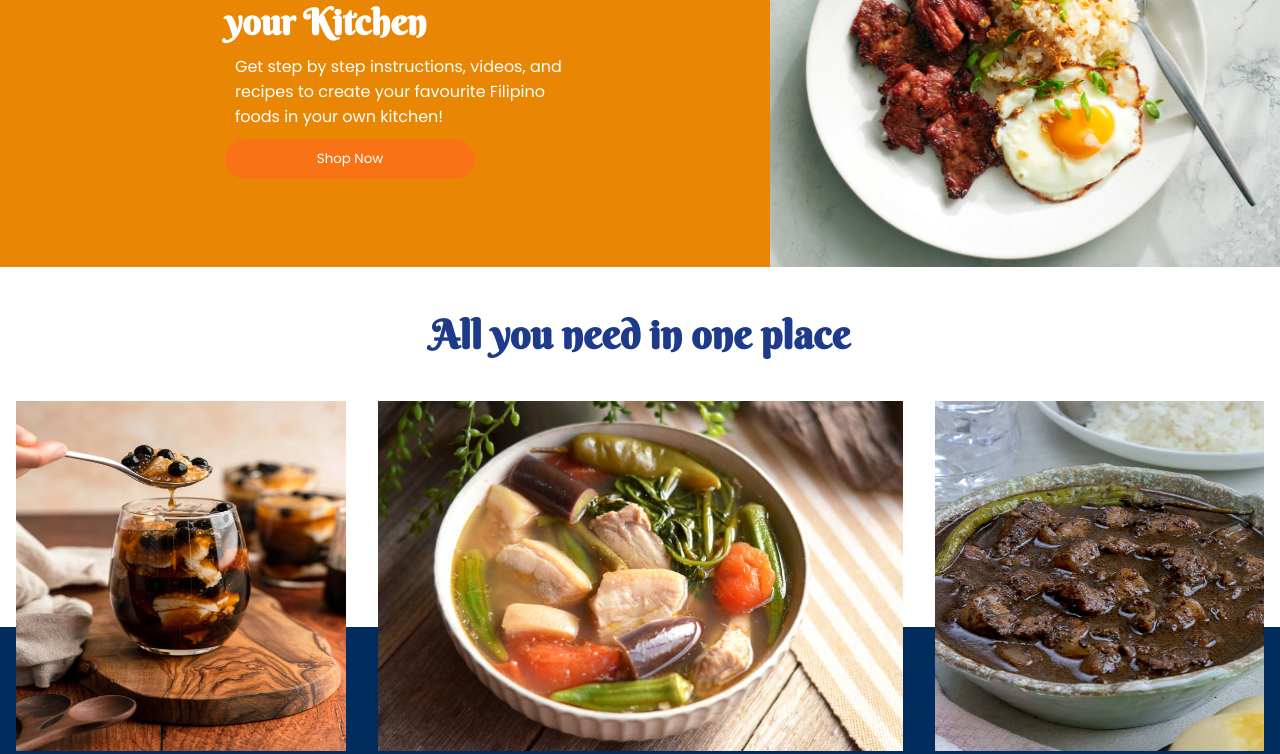
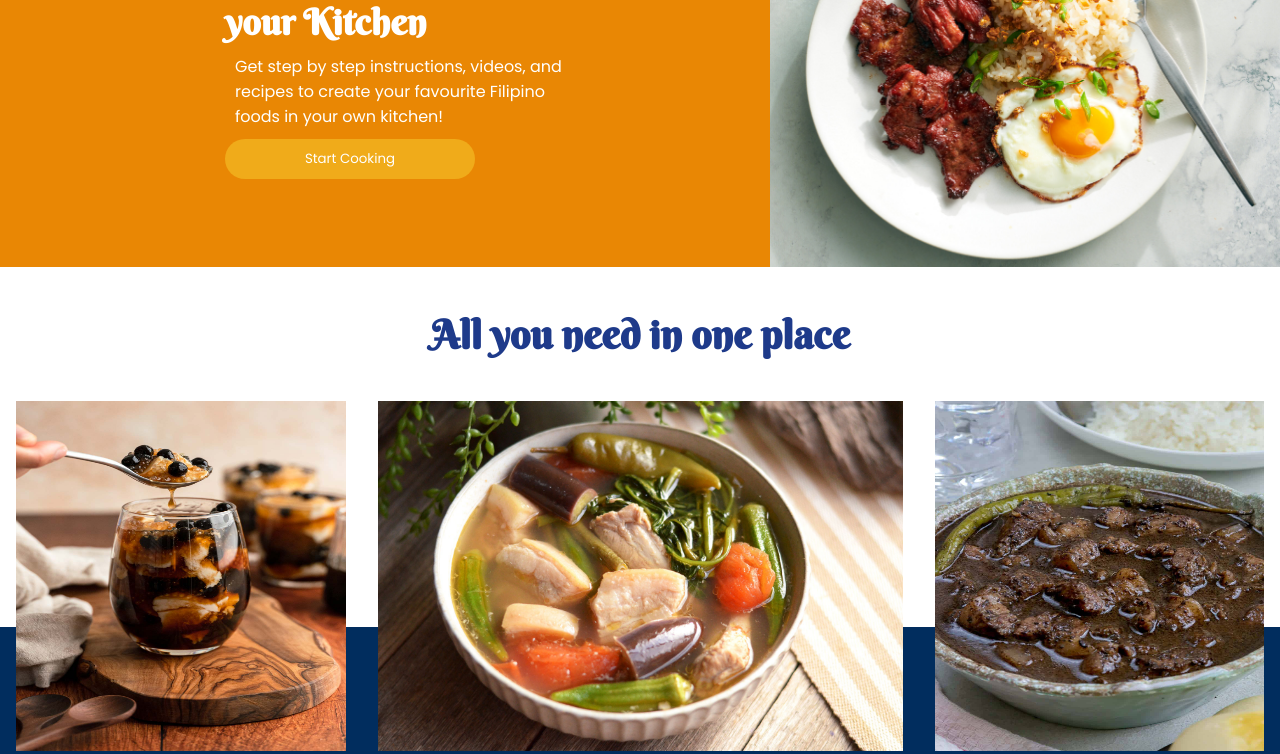
Before and after one commit to Ktan61/lutong_bahay, a React (Vite) app: page / in a window 1280 px wide. Shown: the part 280-1034 px from the top of the page. Built offline with nearby package versions, Linux system fonts and the light colour scheme; a web font is replaced by a local one.

Commit message:
WOOOOOOOOOOOOO

```diff
--- a/src/components/FeaturedRecipes/FeaturedRecipes.module.css
+++ b/src/components/FeaturedRecipes/FeaturedRecipes.module.css
@@ -49,6 +49,14 @@
   padding: auto;
 }
 
+.recipeDescription {
+  font-size: 12pt;
+  color: white;
+  text-align: center;
+  margin: auto;
+  padding: 20px;
+}
+
 .featuredButton {
   background-color: #A11015;
   border-radius: 20px;
@@ -56,14 +64,17 @@
   font-family: 'Poppins', sans-serif;
   width: 200px;
   margin: auto;
+  color: white;
+  border-style: none;
+  transition: background-color 1s ease-in-out;
 }
 
-.recipeDescription {
-  font-size: 12pt;
-  color: white;
-  text-align: center;
-  margin: auto;
+.featuredButton:hover{
+  background-color: #710000;
+  transition: background-color .55s ease-in-out;
+  cursor: pointer;
 }
+
 
 .title {
   color: white;
--- a/src/components/Hero/Hero.module.css
+++ b/src/components/Hero/Hero.module.css
@@ -50,10 +50,20 @@ body {
 
 .shopButton {
   font-family: 'Poppins', sans-serif;
-  background-color: "#F0AB1A";
+  background-color: #F0AB1A;
   padding:10px;
   width: 250px;
   border-radius: 20px;
+  border: 1px;
+  border-style: none;
+  transition: background-color .55s ease-in-out;
+  color: white;
+}
+
+.shopButton:hover{
+  background-color: #F79824;
+  transition: background-color 1s ease-in-out;
+  cursor: pointer;
 }
 
 .photoContainer{
--- a/src/components/Hero/HeroSection.jsx
+++ b/src/components/Hero/HeroSection.jsx
@@ -10,7 +10,7 @@ const HeroSection = () => {
           <div className={styles.textContainer}>
             <h2 className={styles.heroHeader}>A Taste of Home into your Kitchen</h2>
             <p className={styles.heroText}>Get step by step instructions, videos, and recipes to create your favourite Filipino foods in your own kitchen!</p>
-            <button className={styles.shopButton}>Shop Now</button>
+            <button className={styles.shopButton}>Start Cooking</button>
           </div>
           <div className={styles.photoContainer}>
           <img
--- a/src/components/ShareRecipeSection/ShareRecipe.module.css
+++ b/src/components/ShareRecipeSection/ShareRecipe.module.css
@@ -39,7 +39,16 @@
   padding: 10px;
   font-family: 'Poppins', sans-serif;
   width: 200px;
+  color: white;
   margin: auto;
+  border-style: none;
+  transition: background-color 1s ease-in-out;
+}
+
+.shareButton:hover{
+  background-color: #710000;
+  transition: background-color .55s ease-in-out;
+  cursor: pointer;
 }
 
 .palabokContainer {
--- a/src/styles/Home.module.css
+++ b/src/styles/Home.module.css
@@ -3,39 +3,3 @@
   padding: 0;
   box-sizing: border-box;
 }
-
-body {
-  font-family: Arial, sans-serif;
-}
-
-.blueBar{
-  position: relative;
-  bottom: 300px;
-  width: 100%;
-  height: 400px;
-  background-color: #10254E;
-  z-index: -999;
-}
-nav ul {
-  list-style: none;
-  display: flex;
-  justify-content: space-around;
-}
-
-nav h1 {
-  font-size: 1.5rem;
-}
-
-
-button {
-  background-color: #F97316;
-  border: none;
-  padding: 0.5rem 1rem;
-  color: white;
-  cursor: pointer;
-}
-
-button:hover {
-  background-color: #7C272E;
-  opacity: 0.8;
-}
```
